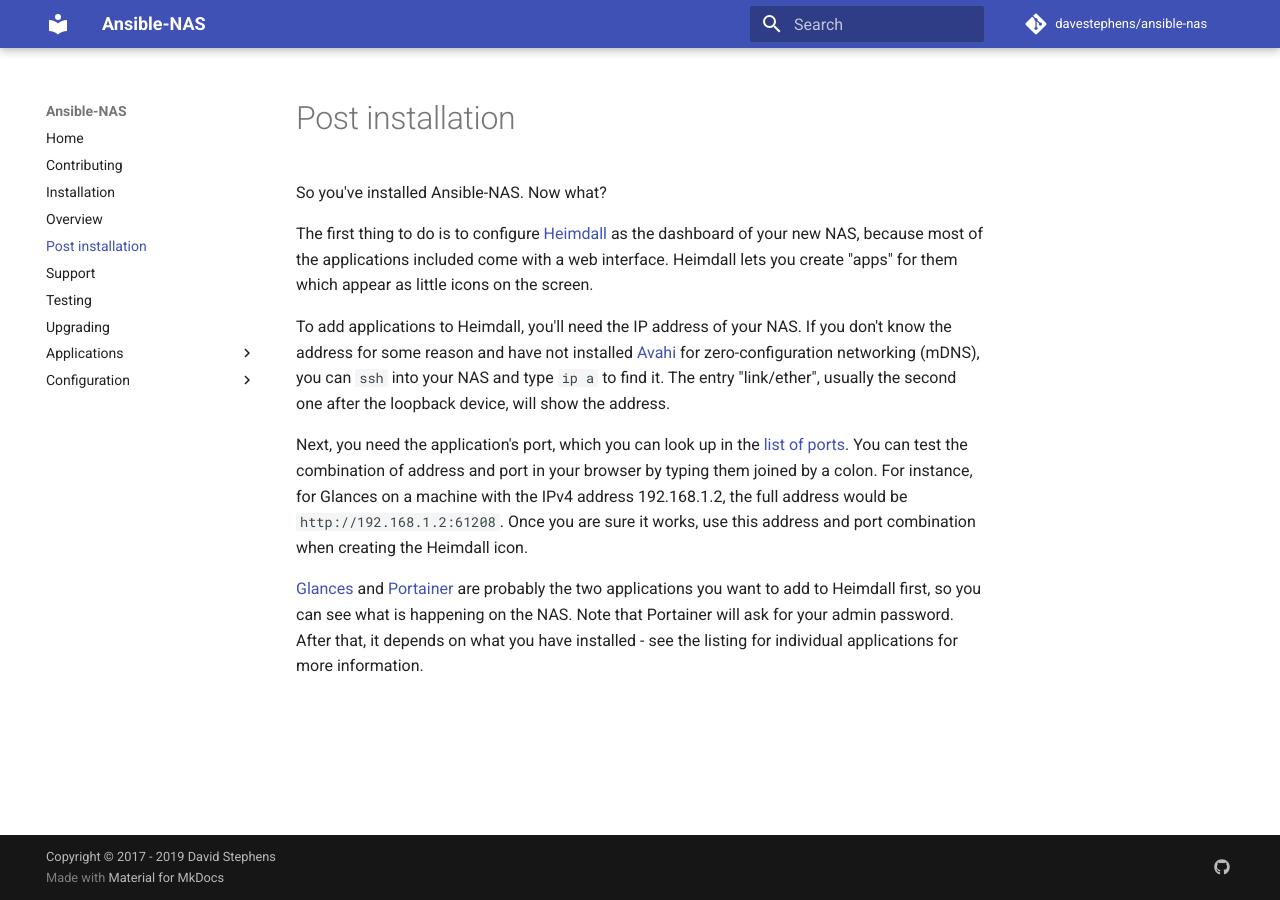
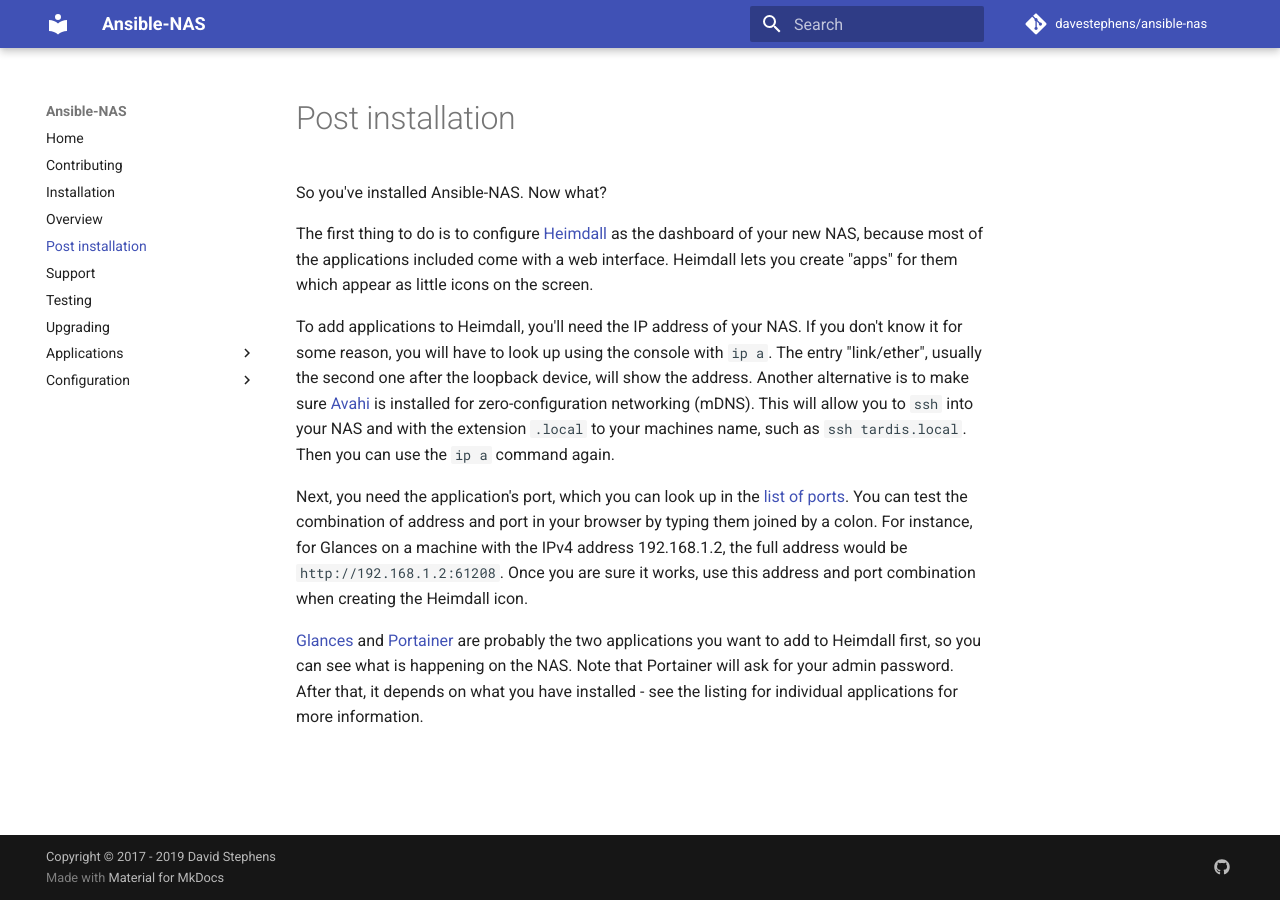
Before and after one commit to davestephens/ansible-nas, an MkDocs documentation site: the page built from docs/post_installation.md, in a window 1280 px wide. Built offline with MkDocs 1.6.1 and Material for MkDocs 9.7.7, drawn with Linux system fonts in a browser that asks for light colours; comment, search, counter and statistics services are not loaded.

Commit message:
Clarify use of mDNS

```diff
--- a/docs/post_installation.md
+++ b/docs/post_installation.md
@@ -5,11 +5,14 @@ dashboard of your new NAS, because most of the applications included come with a
 web interface. Heimdall lets you create "apps" for them which appear as little
 icons on the screen.
 
-To add applications to Heimdall, you'll need the IP address of your NAS. If you
-don't know the address for some reason and have not installed
-[Avahi](https://www.avahi.org/) for zero-configuration networking (mDNS), you
-can `ssh` into your NAS and type `ip a` to find it. The entry "link/ether",
-usually the second one after the loopback device, will show the address.
+To add applications to Heimdall, you'll need the IP address of your NAS.  If you
+don't know it for some reason, you will have to look up using the console with
+`ip a`. The entry "link/ether", usually the second one after the loopback
+device, will show the address. Another alternative is to make sure
+[Avahi](https://www.avahi.org/) is installed for zero-configuration networking
+(mDNS). This will allow you to `ssh` into your NAS and with the extension
+`.local` to your machines name, such as `ssh tardis.local`. Then you can use the
+`ip a` command again.
 
 Next, you need the application's port, which you can look up in the [list of
 ports](application_ports.md). You can test the combination of address and port
```
